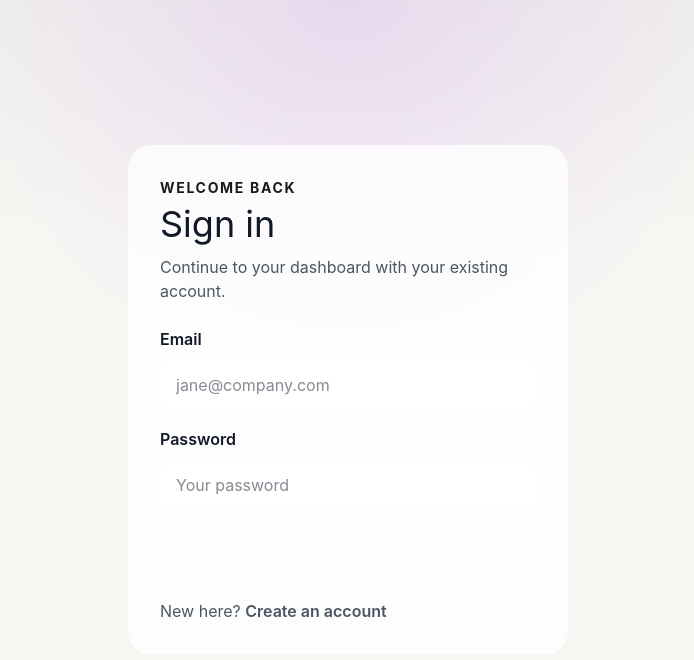
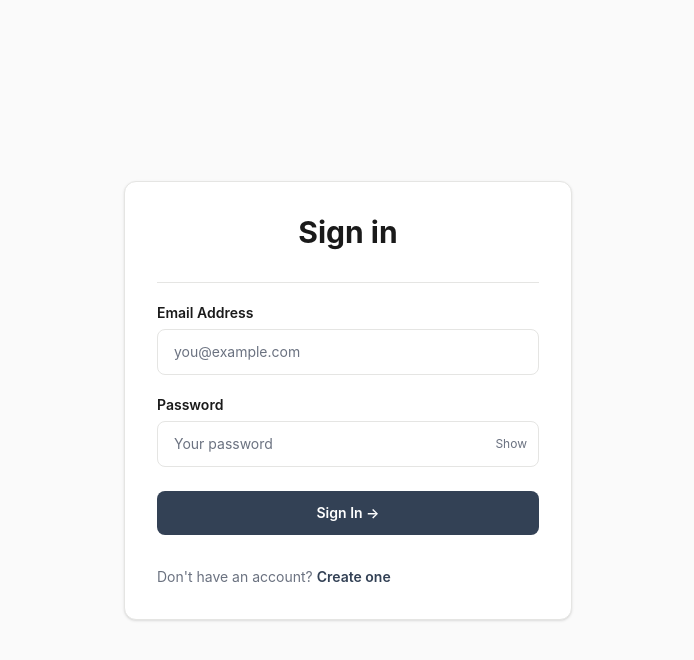
Before and after one commit to adii4040/prepAi.frontend, a React (Vite) app: page /login in a window 1280 px wide. Shown: the top 660 px of the page, without its empty margins (292-986 px from the left). Built offline with nearby package versions, Linux system fonts and the light colour scheme; no server answers.

Commit message:
feat: implement authentication pages and structure with signup mutation functionality

```diff
--- a/src/App.tsx
+++ b/src/App.tsx
@@ -11,7 +11,7 @@ import {
   LandingPage
 } from './pages'
 
-import { AppLayout } from './layout'
+import { AppLayout } from './layout/AppLayout'
 
 function App() {
 
--- a/src/pages/Analysis/components/AnalysisForm.tsx
+++ b/src/pages/Analysis/components/AnalysisForm.tsx
@@ -2,6 +2,7 @@ import { useEffect, useMemo, useRef } from 'react';
 import { useFormik } from 'formik';
 import { useNavigate } from 'react-router-dom';
 import { useUploadAnalysis } from '../../../modules/analytics/mutation/useUploadAnalysis';
+import AnalysisLoader from './AnalysisLoader';
 
 type AnalysisFormValues = {
 	resume: File | null;
@@ -26,7 +27,7 @@ interface AnalysisFormProps {
 
 const AnalysisForm = ({ onSubmittingChange }: AnalysisFormProps) => {
 	const fileInputRef = useRef<HTMLInputElement | null>(null);
-	const { mutateAsync: uploadResume, isPending: isSubmitting } = useUploadAnalysis();
+	const { mutateAsync: uploadResume, isPending: isSubmitting, isError: isSubmitError } = useUploadAnalysis();
 	const navigate = useNavigate();
 
 	useEffect(() => {
@@ -144,6 +145,43 @@ const AnalysisForm = ({ onSubmittingChange }: AnalysisFormProps) => {
 	const preventDefault = (event: React.DragEvent<HTMLLabelElement>) => {
 		event.preventDefault();
 	};
+
+	if (isSubmitting && !isSubmitError) {
+		return (
+			<main className="min-h-screen px-4 py-8 sm:px-6 lg:px-8 mx-[18%]">
+				<AnalysisLoader />
+			</main>
+		);
+	} else if (isSubmitError) {
+		return (
+			<main className="min-h-screen px-4 py-8 sm:px-6 lg:px-8 mx-[18%] flex flex-col items-center justify-center">
+				<div className="w-full max-w-xl rounded-2xl border border-red-100 bg-[#fff5f5]/60 p-8 shadow-[0_18px_50px_rgba(239,68,68,0.05)] backdrop-blur-sm text-center transition-all duration-300 hover:shadow-[0_18px_50px_rgba(239,68,68,0.09)]">
+					<div className="mx-auto flex h-14 w-14 items-center justify-center rounded-full bg-red-100/80 text-red-600 animate-pulse">
+						<svg viewBox="0 0 24 24" fill="none" stroke="currentColor" strokeWidth="2" strokeLinecap="round" strokeLinejoin="round" className="h-6 w-6">
+							<circle cx="12" cy="12" r="10"></circle>
+							<line x1="12" y1="8" x2="12" y2="12"></line>
+							<line x1="12" y1="16" x2="12.01" y2="16"></line>
+						</svg>
+					</div>
+
+					<h1 className="mt-5 text-xl font-bold tracking-tight text-[#991b1b]">
+						Analysis Error Occurred
+					</h1>
+
+					<p className="mt-3 text-sm leading-relaxed text-red-800 bg-red-50/50 p-4 rounded-xl border border-red-100/50 font-mono text-left whitespace-pre-wrap break-words">
+						Model is experiencing high spike in demand, please try again later
+					</p>
+
+					<button
+						onClick={() => window.location.reload()}
+						className="mt-6 rounded-lg bg-white border border-gray-200 px-5 py-2 text-sm font-semibold text-red-600 shadow-sm hover:bg-gray-50 hover:text-red-700 active:scale-95 transition-all duration-150"
+					>
+						Reset
+					</button>
+				</div>
+			</main>
+		);
+	}
 
 	return (
 		<form onSubmit={formik.handleSubmit} noValidate>
--- a/src/pages/auth/container/LoginPage.tsx
+++ b/src/pages/auth/container/LoginPage.tsx
@@ -1,6 +1,4 @@
-
-
-import { useMemo } from 'react';
+import { useState } from 'react';
 import { useFormik } from 'formik';
 import { Link, useNavigate } from 'react-router-dom';
 import { useLogin } from '../../../modules/auth/mutation/useLogin';
@@ -17,9 +15,10 @@ const initialValues: LoginFormValues = {
 
 function LoginPage() {
   const navigate = useNavigate();
-  const loginMutation = useLogin();
+  const {mutateAsync: loginMutation, isPending: isLoginPending} = useLogin();
+  const [showPassword, setShowPassword] = useState(false);
 
-  const formik = useFormik<LoginFormValues>({
+  const formik = useFormik({
     initialValues,
     validate: (values) => {
       const errors: Partial<Record<keyof LoginFormValues, string>> = {};
@@ -38,9 +37,8 @@ function LoginPage() {
     },
     onSubmit: async (values, { setStatus, resetForm }) => {
       setStatus(undefined);
-
       try {
-        await loginMutation.mutateAsync(values);
+        await loginMutation(values);
         resetForm();
         navigate('/dashboard');
       } catch (error) {
@@ -51,166 +49,107 @@ function LoginPage() {
     },
   });
 
-  const isSubmitting = useMemo(
-    () => formik.isSubmitting || loginMutation.isPending,
-    [formik.isSubmitting, loginMutation.isPending]
-  );
 
   return (
-    <main
-      style={{
-        minHeight: '100svh',
-        display: 'grid',
-        placeItems: 'center',
-        padding: '32px 20px',
-        background:
-          'radial-gradient(circle at top, rgba(170, 59, 255, 0.12), transparent 38%), linear-gradient(180deg, rgba(8, 6, 13, 0.03), transparent 30%)',
-      }}
-    >
-      <section
-        style={{
-          width: '100%',
-          maxWidth: '440px',
-          border: '1px solid var(--border)',
-          borderRadius: '24px',
-          background: 'rgba(255, 255, 255, 0.78)',
-          backdropFilter: 'blur(18px)',
-          boxShadow: 'var(--shadow)',
-          padding: '32px',
-          textAlign: 'left',
-        }}
-      >
-        <div style={{ marginBottom: '24px' }}>
-          <p
-            style={{
-              margin: '0 0 8px',
-              color: 'var(--accent)',
-              fontSize: '14px',
-              fontWeight: 700,
-              letterSpacing: '0.12em',
-              textTransform: 'uppercase',
-            }}
-          >
-            Welcome back
-          </p>
-          <h1 style={{ margin: 0, fontSize: '36px', lineHeight: 1.05, color: '#111827' }}>
+    <div className="flex min-h-screen items-center justify-center bg-neutral-50 px-4 py-12 sm:px-6 lg:px-8">
+
+      <div className="w-full max-w-md space-y-8 rounded-xl border border-border bg-white p-8 shadow-sm">
+        <h1 className="font-headline text-3xl font-bold text-secondary mb-5 border-b border-border pb-8 text-center">
           Sign in
         </h1>
-          <p style={{ marginTop: '12px', color: '#4b5563' }}>
-            Continue to your dashboard with your existing account.
-          </p>
-        </div>
-
-        <form onSubmit={formik.handleSubmit} noValidate>
-          <div style={{ display: 'grid', gap: '16px' }}>
-            <label style={{ display: 'grid', gap: '8px' }}>
-              <span style={{ fontWeight: 600, color: '#111827' }}>
-                Email
-              </span>
+        <form
+          onSubmit={formik.handleSubmit}
+          noValidate
+          className="flex flex-col gap-5"
+        >
+          <div className="flex flex-col gap-1.5">
+            <label className="text-sm font-semibold text-secondary">
+              Email Address
+            </label>
             <input
-                className="auth-input"
               name="email"
               type="email"
               autoComplete="email"
               value={formik.values.email}
               onChange={formik.handleChange}
               onBlur={formik.handleBlur}
-                placeholder="jane@company.com"
-                style={inputStyle}
+              placeholder="you@example.com"
+              className={`w-full rounded-lg border bg-card px-4 py-3 text-sm text-secondary placeholder:text-neutral outline-none transition-colors
+                ${formik.touched.email && formik.errors.email
+                  ? 'border-danger focus:border-danger'
+                  : 'border-border focus:border-primary'
+                }`}
             />
-              {formik.touched.email && formik.errors.email ? (
-                <span style={errorStyle}>{formik.errors.email}</span>
-              ) : null}
+            {formik.touched.email && formik.errors.email && (
+              <span className="text-danger text-xs">{formik.errors.email}</span>
+            )}
+          </div>
+
+          <div className="flex flex-col gap-1.5">
+            <div className="flex justify-between items-center">
+              <label className="text-sm font-semibold text-secondary">
+                Password
               </label>
-
-            <label style={{ display: 'grid', gap: '8px' }}>
-              <span style={{ fontWeight: 600, color: '#111827' }}>
-                Password
-              </span>
+            </div>
+            <div className="relative">
               <input
-                className="auth-input"
                 name="password"
-                type="password"
+                type={showPassword ? 'text' : 'password'}
                 autoComplete="current-password"
                 value={formik.values.password}
                 onChange={formik.handleChange}
                 onBlur={formik.handleBlur}
                 placeholder="Your password"
-                style={inputStyle}
+                className={`w-full rounded-lg border bg-card px-4 py-3 pr-16 text-sm text-secondary placeholder:text-neutral outline-none transition-colors
+                  ${formik.touched.password && formik.errors.password
+                    ? 'border-danger focus:border-danger'
+                    : 'border-border focus:border-primary'
+                  }`}
               />
-              {formik.touched.password && formik.errors.password ? (
-                <span style={errorStyle}>{formik.errors.password}</span>
-              ) : null}
-            </label>
-
-            {formik.status ? (
+              <button
+                type="button"
+                onClick={() => setShowPassword((p) => !p)}
+                className="absolute right-3 top-1/2 -translate-y-1/2 text-xs text-neutral hover:text-secondary transition-colors"
+              >
+                {showPassword ? 'Hide' : 'Show'}
+              </button>
+            </div>
+            {formik.touched.password && formik.errors.password && (
+              <span className="text-danger text-xs">{formik.errors.password}</span>
+            )}
+          </div>
+          {formik.status && (
             <div
               role="alert"
-                style={{
-                  padding: '12px 14px',
-                  borderRadius: '12px',
-                  background: 'rgba(220, 38, 38, 0.08)',
-                  color: '#b91c1c',
-                  border: '1px solid rgba(220, 38, 38, 0.2)',
-                }}
+              className="rounded-lg border border-danger/20 bg-danger/5 px-4 py-3 text-sm text-danger"
             >
               {formik.status}
             </div>
-            ) : null}
+          )}
 
           <button
             type="submit"
-              disabled={isSubmitting}
-              style={buttonStyle}
+            disabled={isLoginPending}
+            className="w-full rounded-lg bg-primary hover:bg-primary-600 disabled:opacity-60 disabled:cursor-not-allowed transition-colors px-4 py-3 text-sm font-semibold text-white mt-1"
           >
-              {isSubmitting ? 'Signing in...' : 'Sign in'}
+            {isLoginPending ? 'Signing in...' : 'Sign In →'}
           </button>
-          </div>
         </form>
 
-        <p style={{ marginTop: '20px', color: '#4b5563' }}>
-          New here?{' '}
-          <Link to="/signup" style={linkStyle}>
-            Create an account
+        <div className="mt-8">
+          <p className="text-neutral text-sm">
+            Don't have an account?{' '}
+            <Link
+              to="/signup"
+              className="text-primary font-semibold hover:underline"
+            >
+              Create one
             </Link>
           </p>
-      </section>
-    </main>
+        </div>
+      </div>
+    </div>
   );
 }
 
-const inputStyle: React.CSSProperties = {
-  width: '100%',
-  boxSizing: 'border-box',
-  borderRadius: '14px',
-  border: '1px solid var(--border)',
-  padding: '14px 16px',
-  font: 'inherit',
-  color: '#111827',
-  background: 'rgba(255, 255, 255, 0.96)',
-  outline: 'none',
-};
-
-const buttonStyle: React.CSSProperties = {
-  border: 'none',
-  borderRadius: '14px',
-  padding: '14px 16px',
-  font: 'inherit',
-  fontWeight: 700,
-  color: 'white',
-  background: 'linear-gradient(135deg, var(--accent), #7c3aed)',
-  cursor: 'pointer',
-};
-
-const errorStyle: React.CSSProperties = {
-  color: '#b91c1c',
-  fontSize: '14px',
-};
-
-const linkStyle: React.CSSProperties = {
-  color: 'var(--accent)',
-  fontWeight: 600,
-  textDecoration: 'none',
-};
-
 export default LoginPage;
--- a/src/pages/auth/container/SignupPage.tsx
+++ b/src/pages/auth/container/SignupPage.tsx
@@ -1,6 +1,3 @@
-
-
-import { useMemo } from 'react';
 import { useFormik } from 'formik';
 import { Link, useNavigate } from 'react-router-dom';
 import { useSignup } from '../../../modules/auth/mutation/useSignup';
@@ -19,9 +16,9 @@ const initialValues: SignupFormValues = {
 
 const SignupPage = () => {
   const navigate = useNavigate();
-  const signupMutation = useSignup();
+  const {mutateAsync: signupMutation, isPending: isSignupPending} = useSignup();
 
-  const formik = useFormik<SignupFormValues>({
+ const formik = useFormik({
     initialValues,
     validate: (values) => {
       const errors: Partial<Record<keyof SignupFormValues, string>> = {};
@@ -48,7 +45,7 @@ const SignupPage = () => {
       setStatus(undefined);
 
       try {
-        await signupMutation.mutateAsync(values);
+        await signupMutation(values);
         resetForm();
         navigate('/login');
       } catch (error) {
@@ -59,64 +56,33 @@ const SignupPage = () => {
     },
   });
 
-  const isSubmitting = useMemo(
-    () => formik.isSubmitting || signupMutation.isPending,
-    [formik.isSubmitting, signupMutation.isPending]
-  );
+
 
   return (
-    <main
-      style={{
-        minHeight: '100svh',
-        display: 'grid',
-        placeItems: 'center',
-        padding: '32px 20px',
-        background:
-          'radial-gradient(circle at top, rgba(170, 59, 255, 0.12), transparent 38%), linear-gradient(180deg, rgba(8, 6, 13, 0.03), transparent 30%)',
-      }}
-    >
-      <section
-        style={{
-          width: '100%',
-          maxWidth: '440px',
-          border: '1px solid var(--border)',
-          borderRadius: '24px',
-          background: 'rgba(255, 255, 255, 0.78)',
-          backdropFilter: 'blur(18px)',
-          boxShadow: 'var(--shadow)',
-          padding: '32px',
-          textAlign: 'left',
-        }}
-      >
-        <div style={{ marginBottom: '24px' }}>
-          <p
-            style={{
-              margin: '0 0 8px',
-              color: 'var(--accent)',
-              fontSize: '14px',
-              fontWeight: 700,
-              letterSpacing: '0.12em',
-              textTransform: 'uppercase',
-            }}
-          >
+    <main className="flex min-h-[100svh] items-center justify-center px-5 py-8 bg-[radial-gradient(circle_at_top,_rgba(170,59,255,0.12),_transparent_38%)] bg-no-repeat bg-neutral-50/20">
+
+      <section className="w-full max-w-[440px] rounded-[24px] border border-border bg-white/78 backdrop-blur-[18px] p-8 shadow-sm text-left">
+
+        <div className="mb-6">
+          <p className="m-0 mb-2 text-xs font-bold text-primary tracking-widest uppercase">
             Create account
           </p>
-          <h1 style={{ margin: 0, fontSize: '36px', lineHeight: 1.05, color: '#111827' }}>
+          <h1 className="m-0 text-[36px] font-bold tracking-tight leading-[1.05] text-secondary">
             Sign up
           </h1>
-          <p style={{ marginTop: '12px', color: '#4b5563' }}>
+          <p className="mt-3 text-sm text-neutral">
             Register your account to start unmasking resumes.
           </p>
         </div>
 
         <form onSubmit={formik.handleSubmit} noValidate>
-          <div style={{ display: 'grid', gap: '16px' }}>
-            <label style={{ display: 'grid', gap: '8px' }}>
-              <span style={{ fontWeight: 600, color: '#111827' }}>
+          <div className="grid gap-4">
+
+            <label className="grid gap-2">
+              <span className="text-sm font-semibold text-secondary">
                 Full name
               </span>
               <input
-                className="auth-input"
                 name="fullname"
                 type="text"
                 autoComplete="name"
@@ -124,19 +90,22 @@ const SignupPage = () => {
                 onChange={formik.handleChange}
                 onBlur={formik.handleBlur}
                 placeholder="Jane Doe"
-                style={inputStyle}
+                className={`w-full rounded-[14px] border bg-white/96 px-4 py-[14px] text-sm text-secondary outline-none transition-colors
+                  ${formik.touched.fullname && formik.errors.fullname
+                    ? 'border-danger focus:border-danger'
+                    : 'border-border focus:border-primary'
+                  }`}
               />
-              {formik.touched.fullname && formik.errors.fullname ? (
-                <span style={errorStyle}>{formik.errors.fullname}</span>
-              ) : null}
+              {formik.touched.fullname && formik.errors.fullname && (
+                <span className="text-danger text-xs">{formik.errors.fullname}</span>
+              )}
             </label>
 
-            <label style={{ display: 'grid', gap: '8px' }}>
-              <span style={{ fontWeight: 600, color: '#111827' }}>
+            <label className="grid gap-2">
+              <span className="text-sm font-semibold text-secondary">
                 Email
               </span>
               <input
-                className="auth-input"
                 name="email"
                 type="email"
                 autoComplete="email"
@@ -144,19 +113,23 @@ const SignupPage = () => {
                 onChange={formik.handleChange}
                 onBlur={formik.handleBlur}
                 placeholder="jane@company.com"
-                style={inputStyle}
+                className={`w-full rounded-[14px] border bg-white/96 px-4 py-[14px] text-sm text-secondary outline-none transition-colors
+                  ${formik.touched.email && formik.errors.email
+                    ? 'border-danger focus:border-danger'
+                    : 'border-border focus:border-primary'
+                  }`}
               />
-              {formik.touched.email && formik.errors.email ? (
-                <span style={errorStyle}>{formik.errors.email}</span>
-              ) : null}
+              {formik.touched.email && formik.errors.email && (
+                <span className="text-danger text-xs">{formik.errors.email}</span>
+              )}
             </label>
 
-            <label style={{ display: 'grid', gap: '8px' }}>
-              <span style={{ fontWeight: 600, color: '#111827' }}>
+
+            <label className="grid gap-2">
+              <span className="text-sm font-semibold text-secondary">
                 Password
               </span>
               <input
-                className="auth-input"
                 name="password"
                 type="password"
                 autoComplete="new-password"
@@ -164,41 +137,39 @@ const SignupPage = () => {
                 onChange={formik.handleChange}
                 onBlur={formik.handleBlur}
                 placeholder="At least 6 characters"
-                style={inputStyle}
+                className={`w-full rounded-[14px] border bg-white/96 px-4 py-[14px] text-sm text-secondary outline-none transition-colors
+                  ${formik.touched.password && formik.errors.password
+                    ? 'border-danger focus:border-danger'
+                    : 'border-border focus:border-primary'
+                  }`}
               />
-              {formik.touched.password && formik.errors.password ? (
-                <span style={errorStyle}>{formik.errors.password}</span>
-              ) : null}
+              {formik.touched.password && formik.errors.password && (
+                <span className="text-danger text-xs">{formik.errors.password}</span>
+              )}
             </label>
 
-            {formik.status ? (
+            {formik.status && (
               <div
                 role="alert"
-                style={{
-                  padding: '12px 14px',
-                  borderRadius: '12px',
-                  background: 'rgba(220, 38, 38, 0.08)',
-                  color: '#b91c1c',
-                  border: '1px solid rgba(220, 38, 38, 0.2)',
-                }}
+                className="rounded-lg border border-danger/20 bg-danger/5 px-4 py-3 text-sm text-danger"
               >
                 {formik.status}
               </div>
-            ) : null}
+            )}
 
             <button
               type="submit"
-              disabled={isSubmitting}
-              style={buttonStyle}
+              disabled={isSignupPending || formik.isSubmitting}
+              className="w-full rounded-[14px] border-none bg-gradient-to-br from-primary to-primary-600 px-4 py-[14px] text-sm font-bold text-white transition-all hover:opacity-90 disabled:opacity-60 disabled:cursor-not-allowed mt-1"
             >
-              {isSubmitting ? 'Creating account...' : 'Create account'}
+              {isSignupPending || formik.isSubmitting ? 'Creating account...' : 'Create account'}
             </button>
           </div>
         </form>
 
-        <p style={{ marginTop: '20px', color: '#4b5563' }}>
+        <p className="mt-5 text-sm text-neutral">
           Already have an account?{' '}
-          <Link to="/login" style={linkStyle}>
+          <Link to="/login" className="text-primary font-semibold hover:underline no-underline">
             Sign in
           </Link>
         </p>
@@ -207,38 +178,4 @@ const SignupPage = () => {
   );
 };
 
-const inputStyle: React.CSSProperties = {
-  width: '100%',
-  boxSizing: 'border-box',
-  borderRadius: '14px',
-  border: '1px solid var(--border)',
-  padding: '14px 16px',
-  font: 'inherit',
-  color: '#111827',
-  background: 'rgba(255, 255, 255, 0.96)',
-  outline: 'none',
-};
-
-const buttonStyle: React.CSSProperties = {
-  border: 'none',
-  borderRadius: '14px',
-  padding: '14px 16px',
-  font: 'inherit',
-  fontWeight: 700,
-  color: 'white',
-  background: 'linear-gradient(135deg, var(--accent), #7c3aed)',
-  cursor: 'pointer',
-};
-
-const errorStyle: React.CSSProperties = {
-  color: '#b91c1c',
-  fontSize: '14px',
-};
-
-const linkStyle: React.CSSProperties = {
-  color: 'var(--accent)',
-  fontWeight: 600,
-  textDecoration: 'none',
-};
-
 export default SignupPage;
```
Also changed, not shown: src/modules/auth/mutation/useSignup.ts (+4 -4 lines), src/pages/Analysis/container/AnalysisPage.tsx (+1 -17 lines). Lines whose indentation alone changed are shown as unchanged.
